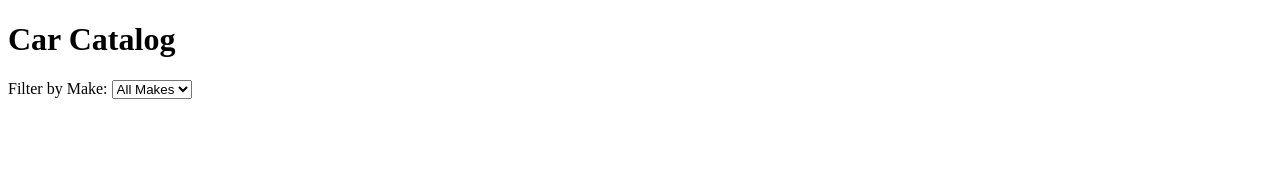
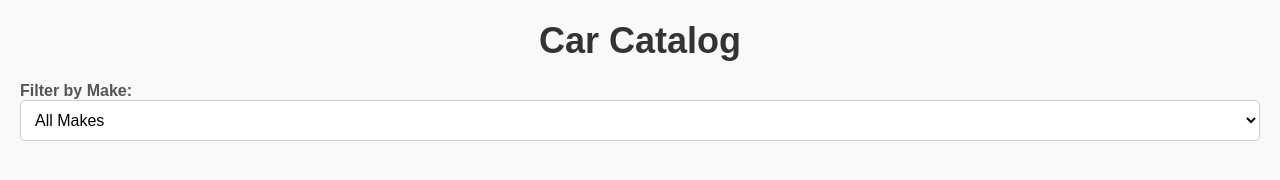
Before and after one commit to MDKraus/Car-Catalog, a plain HTML site: page index.html in a window 1280 px wide. Drawn offline with Linux system fonts and the light colour scheme; no server answers.

Commit message:
edited style sheet reference

```diff
--- a/index.html
+++ b/index.html
@@ -4,7 +4,7 @@
   <meta charset="UTF-8">
   <meta name="viewport" content="width=device-width, initial-scale=1.0">
   <title>Car Catalog</title>
-  <link rel="stylesheet" href="styles.css">
+  <link rel="stylesheet" href="./style.css">
 </head>
 <body>
   <h1>Car Catalog</h1>
```
